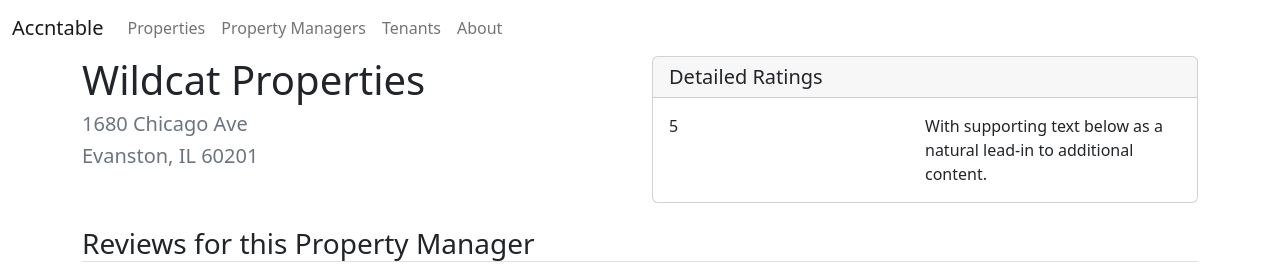
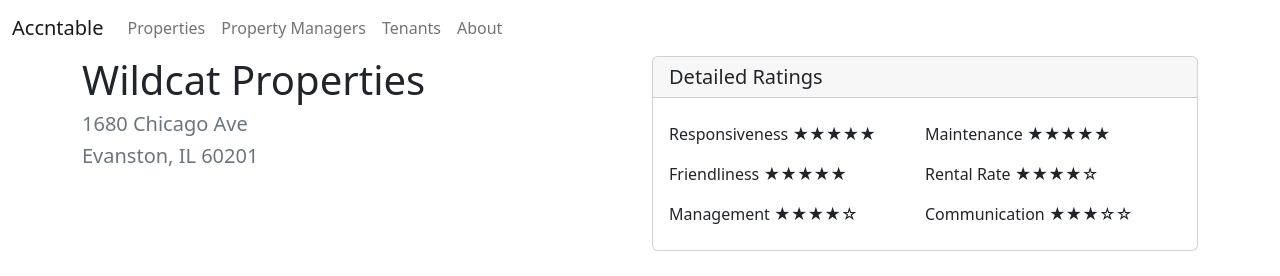
Before and after one commit to mattryczek/accntable, a Vue app: page /manager/1 in a window 1280 px wide. Shown: the top 276 px of the page. Built offline with nearby package versions, Linux system fonts and the light colour scheme; grey boxes are pictures that could not be loaded.

Commit message:
ScoreCard Star Transform Logic

```diff
--- a/src/components/ScoreCard.vue
+++ b/src/components/ScoreCard.vue
@@ -12,18 +12,28 @@ let ratingsObj = defineProps({
   data: Object
 })
 
+function transform(ratings){
+    Object.keys(ratings).forEach(k => ratings[k] = '★'.repeat(ratings[k]) + '☆'.repeat(5 - ratings[k]))
+}
+
 let ratings = ratingsObj.data
+
+transform(ratings)
 </script>
 
 <template>
     <div class="card">
         <h5 class="card-header">Detailed Ratings</h5>
         <div class="card-body d-flex flex-wrap">
-            <div class="col-md-6">
-                <p class="card-text">{{ ratings.responsiveness }}</p>
+            <div class="col-md-6 my-2">
+                <p class="card-text">Responsiveness {{ ratings.responsiveness }}</p>
+                <p class="card-text">Friendliness {{ ratings.friendliness }}</p>
+                <p class="card-text">Management {{ ratings.management }}</p>
             </div>
-            <div class="col-md-6">
-                <p class="card-text">With supporting text below as a natural lead-in to additional content.</p>
+            <div class="col-md-6 my-2">
+                <p class="card-text">Maintenance {{ ratings.maintenance }}</p>
+                <p class="card-text">Rental Rate {{ ratings.rental_rate }}</p>
+                <p class="card-text">Communication {{ ratings.communication }}</p>
             </div>
         </div>
     </div>
```
